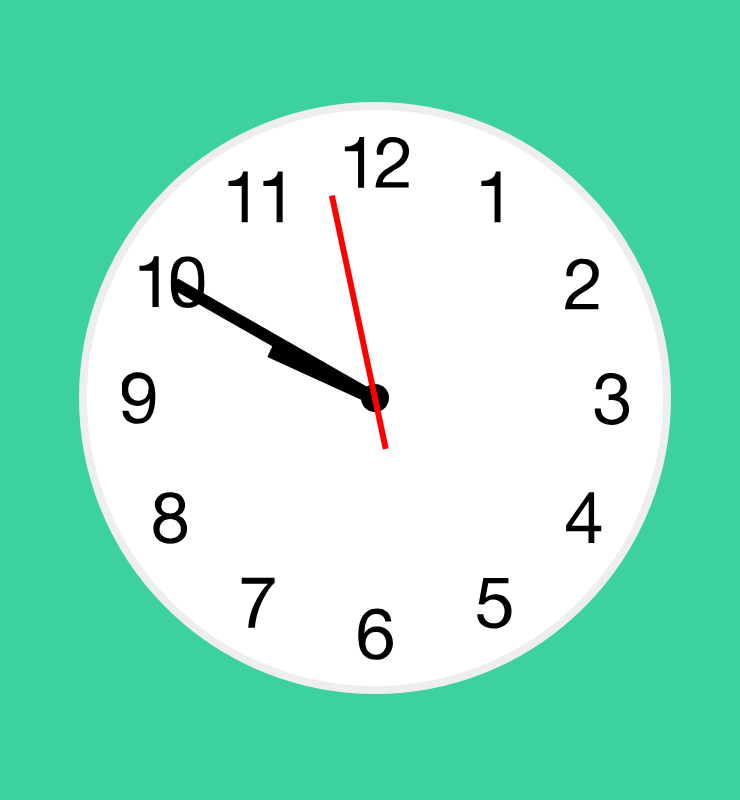
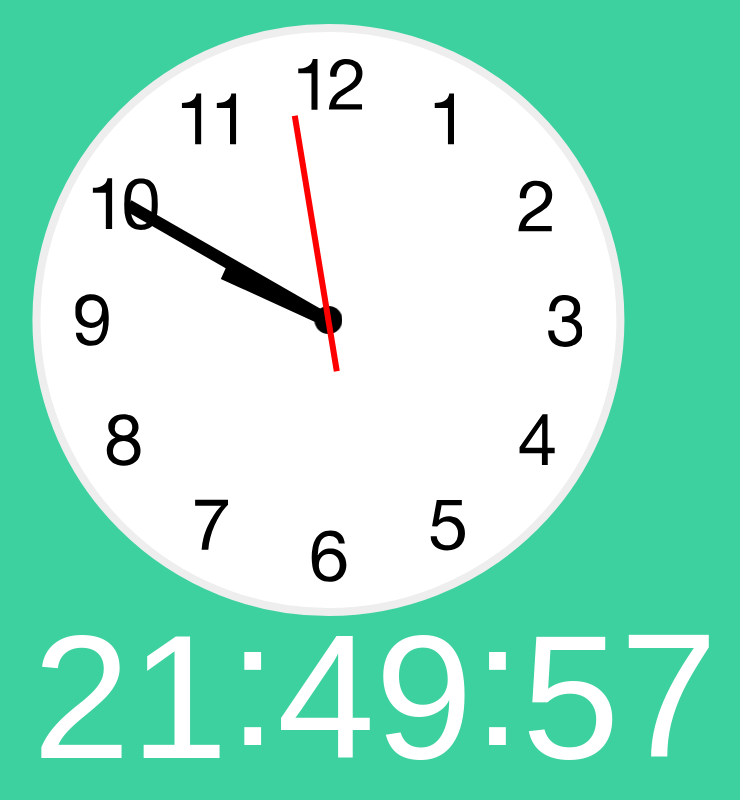
Before and after one commit to mmcintyre1/30-projects-30-days, a plain HTML site: page 02_js_and_css_clock/index.html in a window 1280 px wide. Shown: the whole page, without its empty margins (265-1005 px from the left). Drawn offline with Linux system fonts and the light colour scheme.

Commit message:
added digital clock

```diff
--- a/02_js_and_css_clock/index.html
+++ b/02_js_and_css_clock/index.html
@@ -8,18 +8,46 @@
 
 <body>
     <div class="container">
-        <article class="clock">
-            <div class="hours-container">
-                <div class="hours"></div>
+        <div class="analog-clock">
+            <div class="analog-hours-container">
+                <div class="analog-hours"></div>
             </div>
-            <div class="minutes-container">
-                <div class="minutes"></div>
+            <div class="analog-minutes-container">
+                <div class="analog-minutes"></div>
             </div>
-            <div class="seconds-container">
-                <div class="seconds"></div>
+            <div class="analog-seconds-container">
+                <div class="analog-seconds"></div>
             </div>
             <div class="center"></div>
-        </article>
+        </div>
+        <div class="digital-clock">
+            <div class="digital-hours">
+                <div class="first">
+                    <div class="number">0</div>
+                </div>
+                <div class="second">
+                    <div class="number">0</div>
+                </div>
+            </div>
+            <div class="tick">:</div>
+            <div class="digital-minutes">
+                <div class="first">
+                    <div class="number">0</div>
+                </div>
+                <div class="second">
+                    <div class="number">0</div>
+                </div>
+            </div>
+            <div class="tick">:</div>
+            <div class="digital-seconds">
+                <div class="first">
+                    <div class="number">0</div>
+                </div>
+                <div class="second infinite">
+                    <div class="number">0</div>
+                </div>
+            </div>
+        </div>
     </div>
 
 
@@ -35,18 +63,18 @@
             transform: translate(-50%, -50%);
         }
 
-        .clock {
+        .analog-clock {
             border: 0.5em solid #eee;
             border-radius: 50%;
             background: #fff url(/images/ios_clock.svg) no-repeat center;
             background-size: 88%;
-            display: inline-block;
             height: 36em;
             position: relative;
             width: 36em;
+            justify-content: center;
         }
 
-        .clock.simple:after {
+        .analog-clock.simple:after {
             background: #000;
             border-radius: 50%;
             content: "";
@@ -72,9 +100,9 @@
             border-radius: 100%;
         }
 
-        .minutes-container,
-        .hours-container,
-        .seconds-container {
+        .analog-minutes-container,
+        .analog-hours-container,
+        .analog-seconds-container {
             position: absolute;
             top: 0;
             right: 0;
@@ -82,7 +110,7 @@
             left: 0;
         }
 
-        .hours {
+        .analog-hours {
             background: #000;
             content: "";
             height: 20%;
@@ -95,7 +123,7 @@
             transition-timing-function: cubic-bezier(0.1, 2.7, 0.58, 1);
         }
 
-        .minutes {
+        .analog-minutes {
             background: #000;
             content: "";
             height: 40%;
@@ -108,7 +136,7 @@
             transition-timing-function: cubic-bezier(0.1, 2.7, 0.58, 1);
         }
 
-        .seconds {
+        .analog-seconds {
             background: red;
             height: 45%;
             left: 49.5%;
@@ -120,25 +148,68 @@
             transition: all 0.05s;
             transition-timing-function: cubic-bezier(0.1, 2.7, 0.58, 1);
         }
+
+        .digital-clock {
+            height: 20vh;
+            color: white;
+            font-size: 22vh;
+            font-family: sans-serif;
+            line-height: 20.4vh;
+            display: flex;
+            position: relative;
+            overflow: hidden;
+        }
+
+        .digital-clock::after {
+            bottom: 0;
+            background: linear-gradient(to bottom, transparent, black);
+        }
+
+        .digital-clock>div {
+            display: flex;
+        }
+
+        .tick {
+            line-height: 17vh;
+        }
+
+        .tick-hidden {
+            opacity: 0;
+        }
+
+        .move {
+            animation: move linear 1s infinite;
+        }
+
+        @keyframes move {
+            from {
+                transform: translateY(0vh);
+            }
+
+            to {
+                transform: translateY(-20vh);
+            }
+        }
     </style>
 
     <script>
-        const secondHand = document.querySelector('.seconds');
-        const minuteHand = document.querySelector('.minutes');
-        const hourHand = document.querySelector('.hours');
-        const allHands = document.querySelectorAll('.hours, .minutes, .seconds')
 
-        function setTime() {
+
+        function setAnalogTime() {
+
+            const secondHand = document.querySelector('.analog-seconds');
+            const minuteHand = document.querySelector('.analog-minutes');
+            const hourHand = document.querySelector('.analog-hours');
+            const allHands = document.querySelectorAll('.analog-hours, .analog-minutes, .analog-seconds')
+
             const now = new Date();
             const seconds = now.getSeconds();
             const minutes = now.getMinutes();
             const hours = now.getHours();
-            console.log(seconds);
 
             const secondsDegrees = ((seconds / 60) * 360);
             const minutesDegrees = ((minutes / 60) * 360) + ((seconds / 60) * 6);
             const hoursDegrees = ((hours / 12) * 360) + ((minutes / 60) * 30);
-
             if (secondsDegrees === 0) {
                 allHands.forEach(hand => hand.style.transition = 'none')
             } else {
@@ -151,9 +222,84 @@
 
         }
 
-        setInterval(setTime, 1000);
+        function setDigitalTime(seconds, minutes, hours) {
+            const hoursContainer = document.querySelector('.digital-hours')
+            const minutesContainer = document.querySelector('.digital-minutes')
+            const secondsContainer = document.querySelector('.digital-seconds')
+            const tickElements = Array.from(document.querySelectorAll('.tick'))
 
-        setTime();
+            const last = new Date(0)
+            last.setUTCHours(-1)
+
+            const tickState = true
+
+            const now = new Date
+
+            const lastHours = last.getHours().toString()
+            const nowHours = now.getHours().toString()
+            if (lastHours !== nowHours) {
+                updateContainer(hoursContainer, nowHours)
+            }
+
+            const lastMinutes = last.getMinutes().toString()
+            const nowMinutes = now.getMinutes().toString()
+            if (lastMinutes !== nowMinutes) {
+                updateContainer(minutesContainer, nowMinutes)
+            }
+
+            const lastSeconds = last.getSeconds().toString()
+            const nowSeconds = now.getSeconds().toString()
+            if (lastSeconds !== nowSeconds) {
+                updateContainer(secondsContainer, nowSeconds)
+            }
+
+            last = now
+        }
+
+        function tick() {
+            tickElements.forEach(t => t.classList.toggle('tick-hidden'))
+        }
+
+        function updateContainer(container, newTime) {
+            const time = newTime.split('')
+
+            if (time.length === 1) {
+                time.unshift('0')
+            }
+
+
+            const first = container.firstElementChild
+            if (first.lastElementChild.textContent !== time[0]) {
+                updateNumber(first, time[0])
+            }
+
+            const last = container.lastElementChild
+            if (last.lastElementChild.textContent !== time[1]) {
+                updateNumber(last, time[1])
+            }
+        }
+
+        function updateNumber(element, number) {
+            const second = element.lastElementChild.cloneNode(true)
+            second.textContent = number
+
+            element.appendChild(second)
+            element.classList.add('move')
+
+            setTimeout(function () {
+                element.classList.remove('move')
+            }, 990)
+            setTimeout(function () {
+                element.removeChild(element.firstElementChild)
+            }, 990)
+        }
+
+
+        setInterval(setAnalogTime, 1000);
+        setInterval(setDigitalTime, 1000);
+
+        setDigitalTime();
+        setAnalogTime();
 
     </script>
 </body>
```
